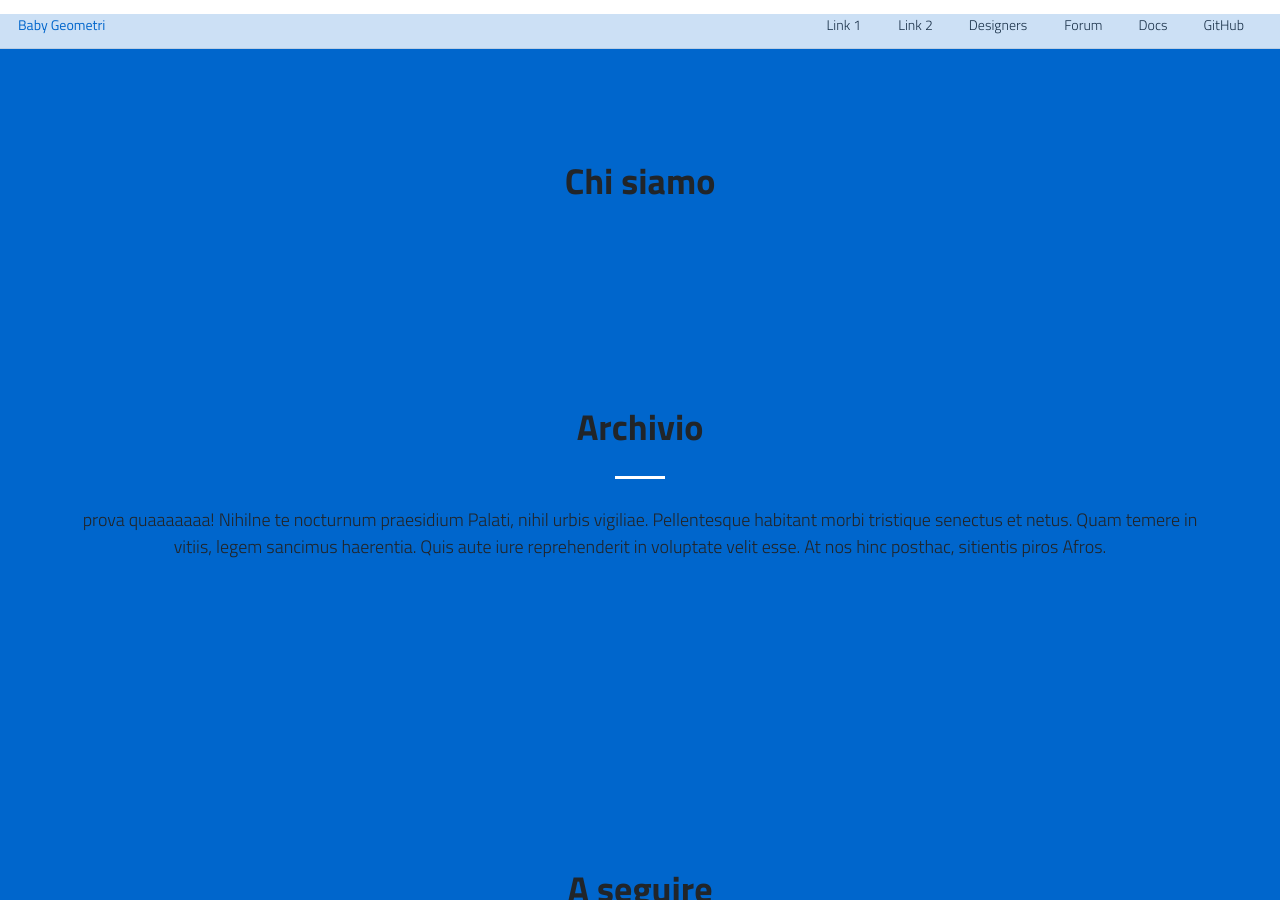
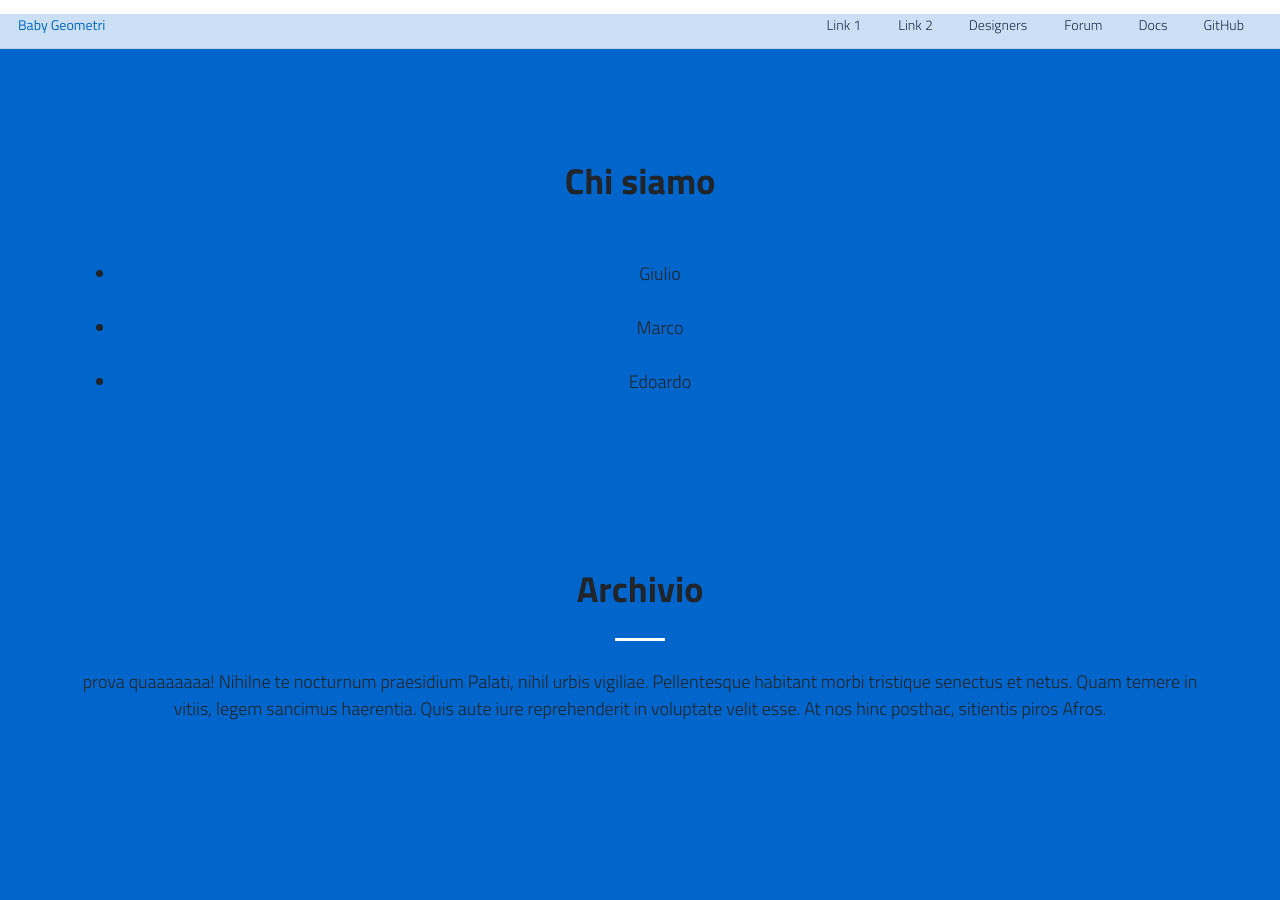
Before and after one commit to baby-geometri/baby-geometri.github.io, a Jekyll site: the page built from index.md, in a window 1280 px wide and 900 px high, scrolled down 1445 px. Built offline with Jekyll 4.4.1, drawn with Linux system fonts in a browser that asks for light colours; nearby versions of some CDN libraries.

Commit message:
Update content.yaml

```diff
--- a/_data/content.yaml
+++ b/_data/content.yaml
@@ -6,9 +6,11 @@ main:
 
 chisiamo:
   title: "Chi siamo"
-  text: "<p>
-  Questo rrrrr del testo di esempio </p>"
-
+  text: "<p> Questo rrrrr del testo di esempio </p>"
+  people:
+    - point: "Giulio"
+    - point: "Marco"
+    - point: "Edoardo"
 
 
 archivio:
```
